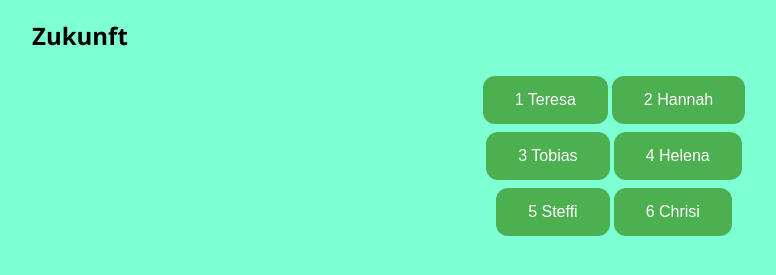
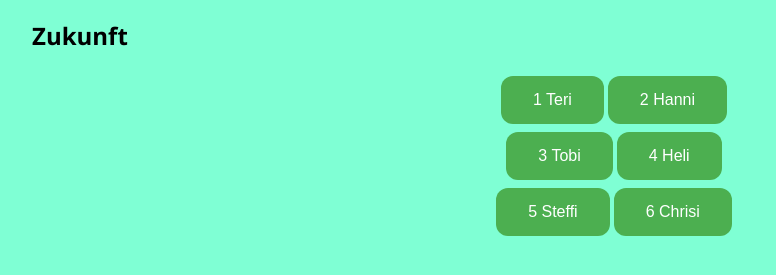
Before and after one commit to annschu-debug/Sommerlager24, a plain HTML site: page index.html in a window 1280 px wide. Shown: the part 67-342 px from the top of the page, without its empty margins (26-802 px from the left). Drawn offline with nearby package versions, Linux system fonts and the light colour scheme.

Commit message:
Update index.html

```diff
--- a/index.html
+++ b/index.html
@@ -58,7 +58,7 @@
     <h2>Zukunft</h2>
 
     <div class="Buttons">
-        <button class="styled-button" onclick="Gruppe1()">1 Teresa</button>
+        <button class="styled-button" onclick="Gruppe1()">1 Teri</button>
         <script>
             function Gruppe1() {
                 window.location.href = 'Gruppe1.html';
@@ -66,7 +66,7 @@
         </script>
 
 
-        <button class="styled-button" onclick="Gruppe2()">2 Hannah</button>
+        <button class="styled-button" onclick="Gruppe2()">2 Hanni</button>
         <script>
             function Gruppe2() {
                 window.location.href = 'Gruppe2.html';
@@ -75,7 +75,7 @@
     </div>
 
     <div class="Buttons">
-        <button class="styled-button" onclick="Gruppe3()">3 Tobias</button>
+        <button class="styled-button" onclick="Gruppe3()">3 Tobi</button>
         <script>
             function Gruppe3() {
                 window.location.href = 'Gruppe3.html';
@@ -83,7 +83,7 @@
         </script>
 
 
-        <button class="styled-button" onclick="Gruppe4()">4 Helena</button>
+        <button class="styled-button" onclick="Gruppe4()">4 Heli</button>
         <script>
             function Gruppe4() {
                 window.location.href = 'Gruppe4.html';
```
